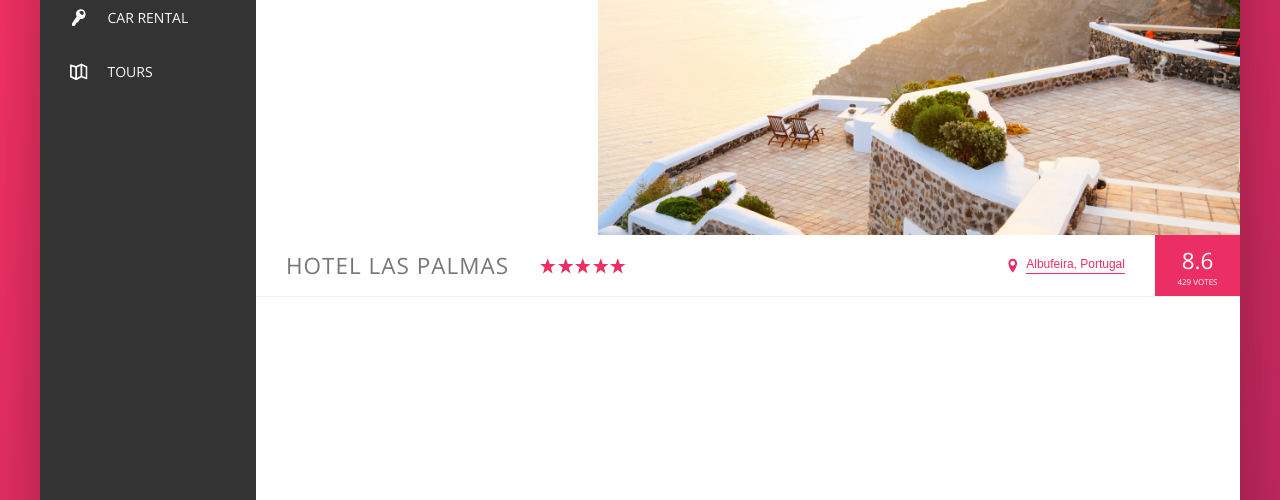
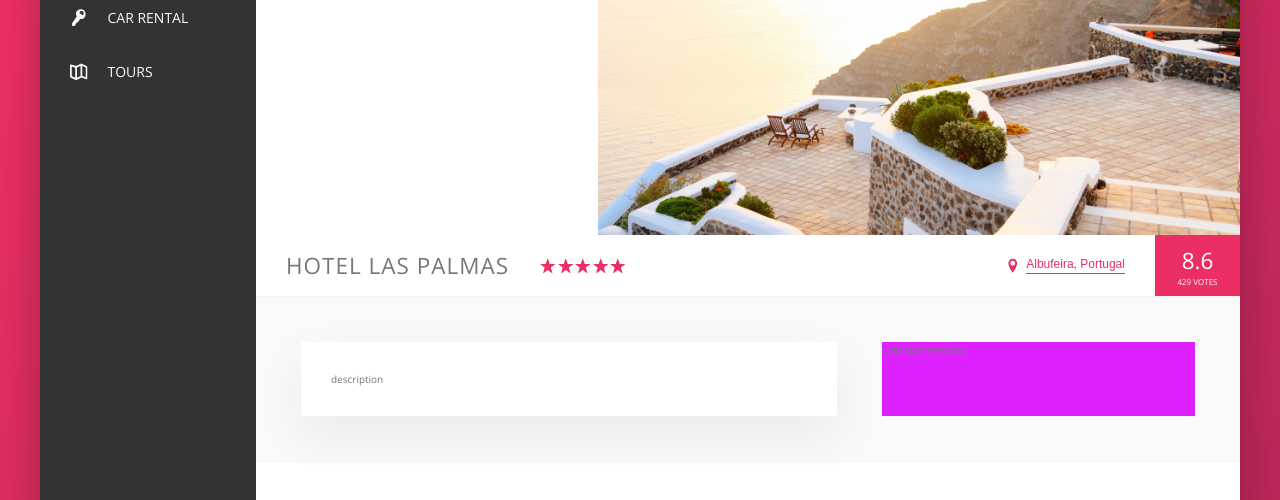
Before and after one commit to AnshumanMahato/Trillo-cssTutorialProject2, a website: page index.html in a window 1280 px wide. Shown: the part 300-800 px from the top of the page. Drawn offline with nearby package versions, Linux system fonts and the light colour scheme.

Commit message:
description section layout done

```diff
--- a/index.html
+++ b/index.html
@@ -139,6 +139,16 @@
                             <div class="overview__rating-count">429 votes</div>
                         </div>
                     </div>
+
+                    <div class="detail">
+                        <div class="description">
+                            description
+                        </div>
+
+                        <div class="user-reviews">
+                            user user-reviews
+                        </div>
+                    </div>
                 </main>
 
             </div>
--- a/scss/_base.scss
+++ b/scss/_base.scss
@@ -31,6 +31,9 @@ Grey dark 3: #999
     --color-grey-dark-3: #999;
 
     --shadow-dark: 0 2rem 6rem rgba(0,0,0, 0.3);
+    --shadow-light: 0 2rem 5rem rgba(0,0,0,0.06);
+
+    --line: 1px solid var(--color-grey-light-2);
 }
 
 *{
--- a/scss/_components.scss
+++ b/scss/_components.scss
@@ -225,7 +225,7 @@
 .overview {
     display: flex;
     align-items: center;
-    border-bottom: 1px solid var(--color-grey-light-2);
+    border-bottom: var(--line);
 
     &__heading {
         font-size: 2.25rem;
--- a/scss/_layout.scss
+++ b/scss/_layout.scss
@@ -14,7 +14,7 @@
     align-items: center;
 
     height: 7rem;
-    border-bottom: 1px solid var(--color-grey-light-2);
+    border-bottom: var(--line);
     background-color: #fff;
     font-size: 1.4rem;
 }
@@ -39,3 +39,23 @@
 
     flex: 1;
 }
+
+.detail {
+    display: flex;
+    padding: 4.5rem;
+    background-color: var(--color-grey-light-1);
+    border-bottom: var(--line);
+}
+
+.description {
+    flex: 0 0 60%;
+    background-color: #fff;
+    padding: 3rem;
+    box-shadow: var(--shadow-light);
+    margin-right: 4.5rem;
+}
+
+.user-reviews {
+    flex: 1;
+    background-color: #d2f;
+}
```
Also changed, not shown: css/style.css, 1 other file.
